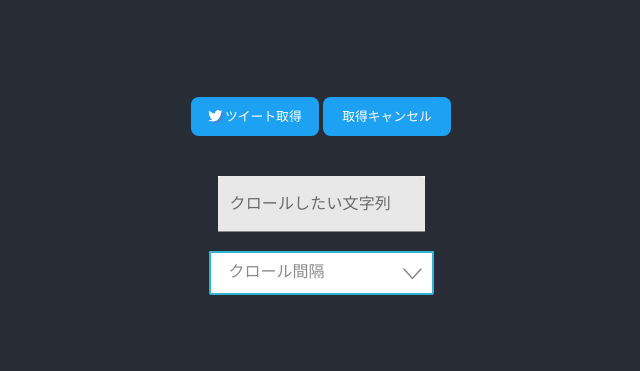
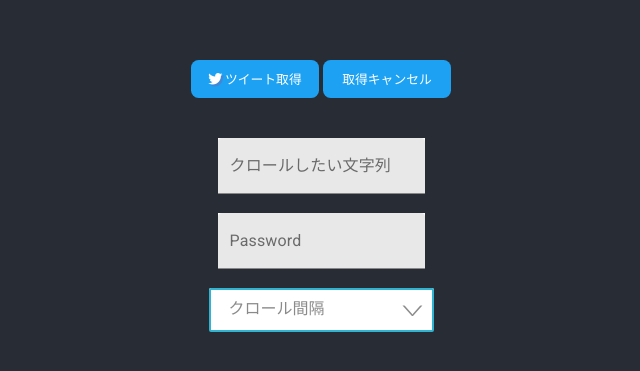
Before and after one commit to a-terarara/fanatag-app, a React (Create React App) app: page / in a window 1280 px wide. Shown: the part 245-616 px from the top of the page, without its empty margins (319-959 px from the left). Built offline with nearby package versions, Linux system fonts and the light colour scheme.

Commit message:
[add] basic認証

```diff
--- a/package.json
+++ b/package.json
@@ -8,6 +8,7 @@
     "@testing-library/jest-dom": "^4.2.4",
     "@testing-library/react": "^9.5.0",
     "@testing-library/user-event": "^7.2.1",
+    "base64url": "^3.0.1",
     "react": "^16.13.1",
     "react-dom": "^16.13.1",
     "react-scripts": "3.4.1"
--- a/src/App.js
+++ b/src/App.js
@@ -24,6 +24,7 @@ const useStyles = makeStyles(theme => ({
 function App() {
   const [tweets, setTweets] = useState([]);
   const [searchText, setSearchText] = useState("");
+  const [password, setPassword] = useState("");
   const [timer, setTimer] = useState(0);
   const [watch, setWatch] = useState("");
   const [span, setSpan] = useState(6000);
@@ -32,12 +33,12 @@ function App() {
   useEffect(() => {
     if (!searchText) return;
     if (timer > 0) {
-      fetchTweets(searchText).then(json => {
+      fetchTweets(searchText, password).then(json => {
         setTweets([json[0]]);
       });
       setWatch(
         setInterval(() => {
-          fetchTweets(searchText).then(json => {
+          fetchTweets(searchText, password).then(json => {
             setTweets([json[0]]);
           });
         }, span)
@@ -134,15 +135,15 @@ function App() {
         <br />
         <br />
         <TweetCrawlerBrothers
-          searchText={searchText}
+          searchText={searchText + password}
           setTimer={setTimer}
           watch={watch}
         />
-
         <br />
         <br />
         <TextField
           id="filled-basic"
+          component="span"
           style={{ backgroundColor: "#ffffff" }}
           label="クロールしたい文字列"
           variant="filled"
@@ -152,6 +153,18 @@ function App() {
         />
         <br />
 
+        <TextField
+          id="filled-password-input"
+          style={{ backgroundColor: "#ffffff" }}
+          label="Password"
+          type="password"
+          autoComplete="current-password"
+          variant="filled"
+          value={password}
+          disabled={timer > 0}
+          onChange={e => setPassword(e.target.value)}
+        />
+        <br />
         {timer > 0 ? (
           ""
         ) : (
--- a/src/service/twitter.js
+++ b/src/service/twitter.js
@@ -1,7 +1,12 @@
+import base64url from "base64url";
+
 const baseUrl = "https://asia-northeast1-fanatag-cdc8c.cloudfunctions.net/api/";
 
-export function fetchTweets(text) {
-  return fetch(`${baseUrl}search?text=${encodeURIComponent(text)}`).then(r =>
-    r.json()
-  );
+export function fetchTweets(text, password) {
+  const headers = {
+    Authorization: `Basic ${base64url(password)}`
+  };
+  return fetch(`${baseUrl}search?text=${encodeURIComponent(text)}`, {
+    headers
+  }).then(r => r.json());
 }
```
Also changed, not shown: 1 other file (tests, documents, lock files or other folders).
